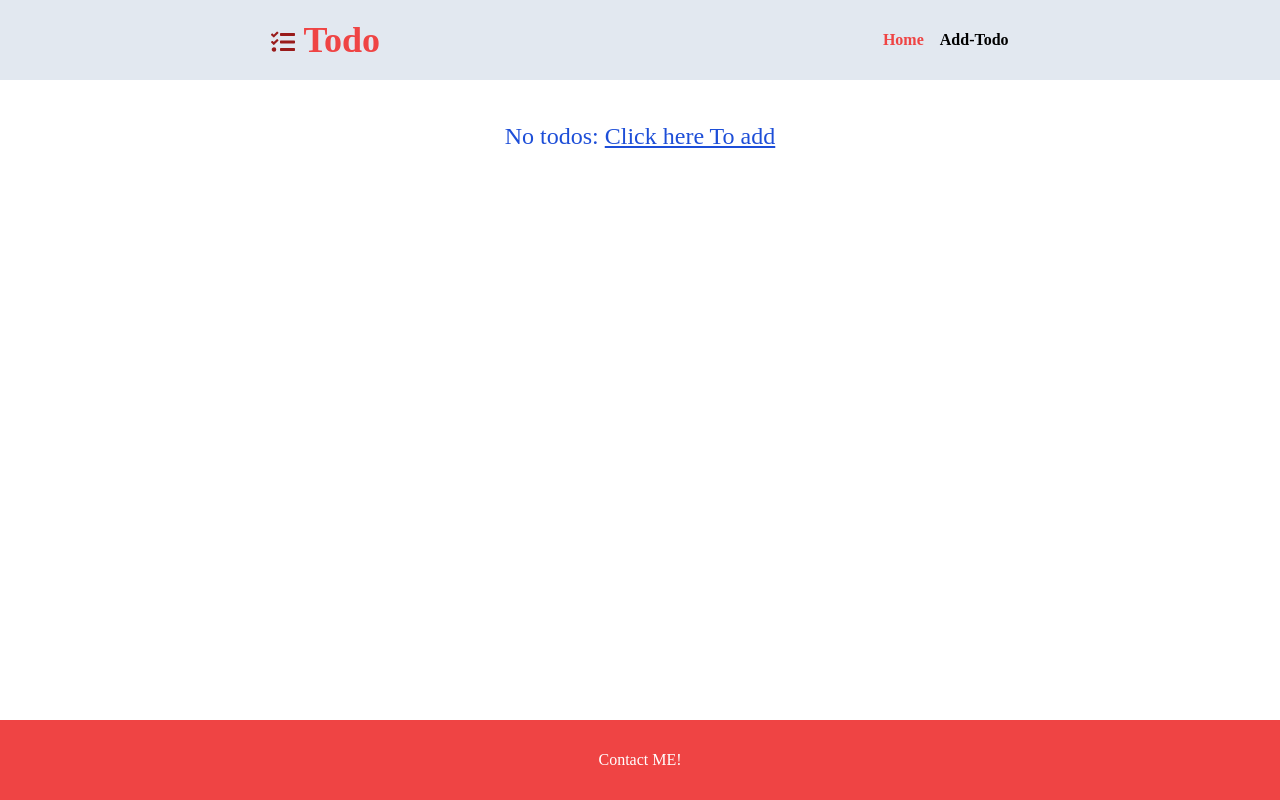
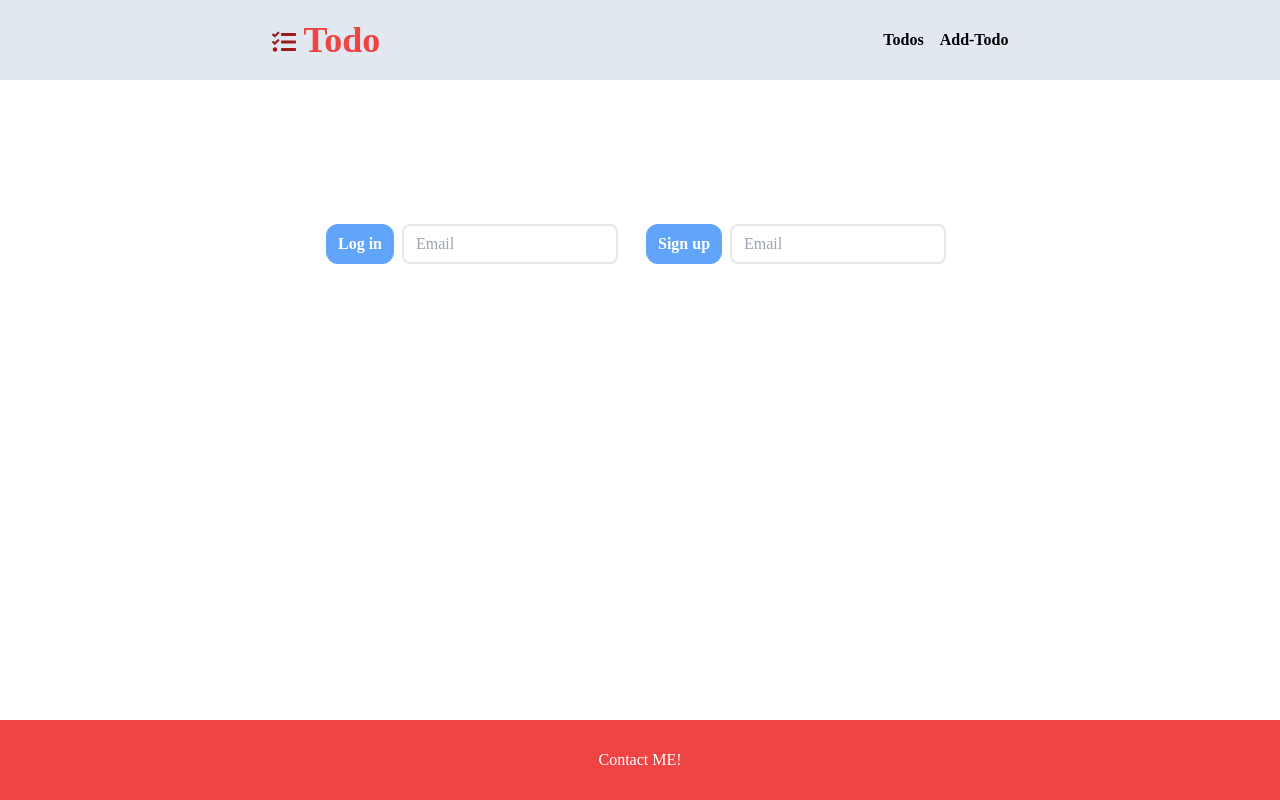
Before and after one commit to kal-aa/Todo-React, a React (Vite) app: page / in a window 1280 px wide. Built offline with nearby package versions, Linux system fonts and the light colour scheme; data requests are answered from the project's data file.

Commit message:
work with vercel

```diff
--- a/public/assets/data.json
+++ /dev/null
@@ -1,3 +0,0 @@
-{
-  "data": []
-}
--- a/src/App.jsx
+++ b/src/App.jsx
@@ -9,19 +9,23 @@ import "react-toastify/ReactToastify.css";
 import EditPage from "./page/EditPage";
 import Footer from "./components/Footer";
 import ContactUs from "./page/ContactUs";
+import LogInOrSignUp from "./page/LogInOrSignUp";
 
 const App = () => {
   return (
     <div className="flex flex-col min-h-screen">
       <BrowserRouter basename={import.meta.env.VITE_PUBLIC_PATH || "/"}>
+        <ToastContainer />
         <Header />
         <div className="flex-grow">
-          <ToastContainer />
           <Switch>
             <Route exact path="/">
+              <LogInOrSignUp />
+            </Route>
+            <Route path="/todos/:id">
               <HomePage />
             </Route>
-            <Route path="/add-todo">
+            <Route path="/add-todo/:id">
               <AddPage />
             </Route>
             <Route path="/todo/:id">
--- a/src/components/AddTodo.jsx
+++ b/src/components/AddTodo.jsx
@@ -2,7 +2,7 @@ import { useState } from "react";
 import { FaPen } from "react-icons/fa";
 import PropTypes from "prop-types";
 
-const AddTodo = ({ go, loading }) => {
+const AddTodo = ({ handleSubmit, loading }) => {
   const [formData, setFormData] = useState({
     title: "",
     body: "",
@@ -17,8 +17,7 @@ const AddTodo = ({ go, loading }) => {
 
   const submit = (e) => {
     e.preventDefault();
-
-    go(formData);
+    handleSubmit(formData);
   };
 
   return (
@@ -82,7 +81,7 @@ const AddTodo = ({ go, loading }) => {
 };
 
 AddTodo.propTypes = {
-  go: PropTypes.func,
+  handleSubmit: PropTypes.func,
   loading: PropTypes.bool,
 };
 
--- a/src/components/EditTodo.jsx
+++ b/src/components/EditTodo.jsx
@@ -1,11 +1,11 @@
 import { FaEdit } from "react-icons/fa";
 import PropTypes from "prop-types";
 
-const EditTodo = ({ formData, submit, handleChange }) => {
+const EditTodo = ({ formData, handleEdit, handleChange }) => {
   return (
     <div className="my-10 px-[10%] sm:px-[20%] md:px-[30%] w-full">
       <h1 className="text-center text-4xl font-medium">Edit a Todo List</h1>
-      <form onSubmit={submit} className="input-div">
+      <form onSubmit={handleEdit} className="input-div">
         <label htmlFor="title">Title</label>
         <input
           id="title"
@@ -61,7 +61,7 @@ const EditTodo = ({ formData, submit, handleChange }) => {
 
 EditTodo.propTypes = {
   formData: PropTypes.object.isRequired,
-  submit: PropTypes.func.isRequired,
+  handleEdit: PropTypes.func.isRequired,
   handleChange: PropTypes.func.isRequired,
 };
 
--- a/src/components/Header.jsx
+++ b/src/components/Header.jsx
@@ -1,10 +1,13 @@
-import { NavLink } from "react-router-dom";
+import { NavLink, useLocation } from "react-router-dom";
 import { FaEllipsisV } from "react-icons/fa";
 import { useState } from "react";
 import { FaTasks } from "react-icons/fa";
 
-const NavBar = () => {
+const Header = () => {
   const [isElipActive, setIsElipActive] = useState(true);
+  const location = useLocation().pathname;
+  const param = location.split("/");
+  const id = param[param.length - 1];
   const active = (isActive) =>
     isActive ? "font-bold text-red-500" : "font-bold hover:text-red-500";
 
@@ -18,10 +21,10 @@ const NavBar = () => {
 
       <div className="flex items-center">
         <nav className={isElipActive ? "space-x-4" : "hidden sm:block"}>
-          <NavLink exact to="/" className={active}>
-            Home
+          <NavLink exact to={`/todos/${id}`} className={active}>
+            Todos
           </NavLink>
-          <NavLink to="/add-todo" className={active}>
+          <NavLink to={`/add-todo/${id}`} className={active}>
             Add-Todo
           </NavLink>
         </nav>
@@ -39,4 +42,4 @@ const NavBar = () => {
   );
 };
 
-export default NavBar;
+export default Header;
--- a/src/components/Todos.jsx
+++ b/src/components/Todos.jsx
@@ -1,18 +1,20 @@
 import { useEffect, useState } from "react";
-import { NavLink } from "react-router-dom";
+import { NavLink, useParams } from "react-router-dom";
 import { ClipLoader } from "react-spinners";
 import { FaHandPointRight } from "react-icons/fa";
 
 const Todos = () => {
   const [todos, setTodos] = useState([]);
   const [isLoading, setIsLoading] = useState(true);
+  const { id } = useParams();
 
   useEffect(() => {
-    fetch("http://localhost:7000/data")
+    fetch(`https://todo-backend-ten-tau.vercel.app/todos/${id}`)
       .then((res) => {
         if (!res.ok) {
           throw new Error("Error fetching Json data");
         }
+
         return res.json();
       })
       .then((data) => {
@@ -23,36 +25,36 @@ const Todos = () => {
         setIsLoading(false);
         console.error("Error fetching todos", error);
       });
-  }, []);
+  }, [id]);
 
   return (
     <>
-      {isLoading && (
+      {isLoading ? (
         <ClipLoader
           color="#123abc"
           isloading={isLoading.toString()}
           size={200}
           cssOverride={{ margin: "100px auto", display: "block" }}
         />
-      )}
-      {!isLoading && (
+      ) : (
         <main className="text-center mx-10  mt-10 sm:flex sm:justify-center sm:items-center">
-          {todos.length > 0 ? (
-            <h1 className="text-3xl mb-5 sm:mb-0 sm:mr-[5%]">Your Todos</h1>
-          ) : (
+          {todos.length === 0 ? (
             <NavLink
-              to="/add-todo"
+              to={`/add-todo/${id}`}
               className="text-blue-700 text-2xl hover:text-blue-800"
             >
               No todos: <span className="underline">Click here To add</span>
             </NavLink>
+          ) : (
+            <h1 className="text-3xl mb-5 sm:mb-0 sm:mr-[5%]">Your Todos</h1>
           )}
+          {todos.length > 0 && (
             <ul className="list-disc space-y-2 flex flex-col justify-center">
               {todos.map((todo) => (
-              <li key={todo.id}>
+                <li key={todo.todo_id}>
                   <NavLink
-                  to={`/todo/${todo.id}`}
-                  className="flex items-center justify-center space-x-40 hover:shadow-red-100 hover:shadow-2xl transition-all duration-200"
+                    to={`/todo/${todo.todo_id}`}
+                    className="flex items-center justify-center space-x-40 hover:shadow-red-900 hover:shadow-2xl transition-all duration-200"
                   >
                     <h2 className="text-2xl text-red-500 w-20 text-start sm:ml-2 capitalize">
                       {todo.title}
@@ -63,6 +65,7 @@ const Todos = () => {
                 </li>
               ))}
             </ul>
+          )}
         </main>
       )}
     </>
--- a/src/page/EditPage.jsx
+++ b/src/page/EditPage.jsx
@@ -17,9 +17,9 @@ const EditPage = () => {
     const { name, value } = e.target;
     setFormData({ ...formData, [name]: value });
   };
-  const url = `/assets/data.json/${id}`;
 
   useEffect(() => {
+    const url = `https://todo-backend-ten-tau.vercel.app/select-todo/${id}`;
     fetch(url)
       .then((res) => {
         if (!res.ok) {
@@ -33,11 +33,11 @@ const EditPage = () => {
       .catch((err) => {
         console.error("Error fetching todo", err);
       });
-  }, [url]);
+  }, [id]);
 
-  const submit = (e) => {
+  const handleEdit = (e) => {
     e.preventDefault();
-
+    const url = `https://todo-backend-ten-tau.vercel.app/update-todo/${id}`;
     fetch(url, {
       method: "PUT",
       headers: { "Content-Type": "application/json" },
@@ -56,7 +56,11 @@ const EditPage = () => {
   };
 
   return (
-    <EditTodo formData={formData} submit={submit} handleChange={handleChange} />
+    <EditTodo
+      formData={formData}
+      handleEdit={handleEdit}
+      handleChange={handleChange}
+    />
   );
 };
 
--- /dev/null
+++ b/src/page/LogInOrSignUp.jsx
@@ -0,0 +1,112 @@
+import { useState } from "react";
+import { useHistory } from "react-router-dom";
+
+const LogInOrSignUp = () => {
+  const [logEmail, setLogEmail] = useState("");
+  const [signEmail, setSignEmail] = useState("");
+  const [logErrorMessage, setLogErrorMessage] = useState("");
+  const [signErrorMessage, setSignErrorMessage] = useState("");
+  const navigate = useHistory();
+
+  const handleLogIn = (e) => {
+    e.preventDefault();
+    const url = `https://todo-backend-ten-tau.vercel.app/log-in?email=${encodeURIComponent(
+      logEmail
+    )}`;
+    fetch(url)
+      .then((res) => {
+        if (!res.ok) {
+          return res.json().then((err) => {
+            setLogErrorMessage(err.message);
+            setTimeout(() => {
+              setLogErrorMessage("");
+            }, 3000);
+            throw new Error("Error fetchig logging email_id");
+          });
+        }
+
+        return res.json();
+      })
+      .then((data) => {
+        navigate.push(`/todos/${data.email_id}`);
+      })
+      .catch((err) => {
+        console.error("Error fetching logging email_id", err);
+      });
+  };
+  const handleSignUp = (e) => {
+    e.preventDefault();
+    const url = "https://todo-backend-ten-tau.vercel.app/sign-up";
+    fetch(url, {
+      method: "POST",
+      headers: { "Content-Type": "application/json" },
+      body: JSON.stringify({ email: signEmail }),
+    })
+      .then((res) => {
+        if (!res.ok) {
+          return res.json().then((err) => {
+            setSignErrorMessage(err.message);
+            setTimeout(() => {
+              setSignErrorMessage("");
+            }, 3000);
+            throw new Error("Error posting email");
+          });
+        }
+        return res.json();
+      })
+      .then((data) => {
+        navigate.push(`/todos/${data.email_id}`);
+      })
+      .catch((error) => {
+        console.error("Error posting signign email", error);
+      });
+  };
+
+  const btnStyles = "bg-blue-400 px-3 py-2 text-white font-bold rounded-xl";
+  const inputStyles = "border-2 py-1.5 mx-2 pl-3 rounded-lg outline-none";
+
+  return (
+    <div className="flex flex-col justify-center items-center space-y-5 mt-32 md:flex-row md:space-y-0 md:space-x-5">
+      <form onSubmit={handleLogIn}>
+        <p className="ml-3 md:ml-20 text-red-600 max-w-48 break-words text-center leading-4">
+          {logErrorMessage || "\u00A0"}
+        </p>
+        <div className="flex md:flex-row-reverse">
+          <input
+            type="email"
+            name="log-email"
+            value={logEmail}
+            onChange={(e) => setLogEmail(e.target.value)}
+            placeholder="Email"
+            required
+            className={inputStyles}
+          />
+          <button type="submit" className={btnStyles}>
+            Log in
+          </button>
+        </div>
+      </form>
+      <form onSubmit={handleSignUp}>
+        <p className="ml-3 md:ml-[90px] text-red-600 max-w-48 break-words text-center leading-4">
+          {signErrorMessage || "\u00A0"}
+        </p>
+        <div className="flex md:flex-row-reverse">
+          <input
+            type="email"
+            name="sign-email"
+            value={signEmail}
+            onChange={(e) => setSignEmail(e.target.value)}
+            placeholder="Email"
+            required
+            className={inputStyles}
+          />
+          <button type="submit" className={btnStyles}>
+            Sign up
+          </button>
+        </div>
+      </form>
+    </div>
+  );
+};
+
+export default LogInOrSignUp;
--- a/vite.config.js
+++ b/vite.config.js
@@ -10,7 +10,7 @@ export default defineConfig(({ mode }) => {
     base: env.VITE_PUBLIC_PATH || "/",
     publicDir: "public",
     server: {
-      port: 4000,
+      port: 3000,
     },
   };
 });
```
Also changed, not shown: src/components/Todo.jsx (+7 -7 lines), src/page/AddPage.jsx (+18 -11 lines). Lines whose indentation alone changed are shown as unchanged.
